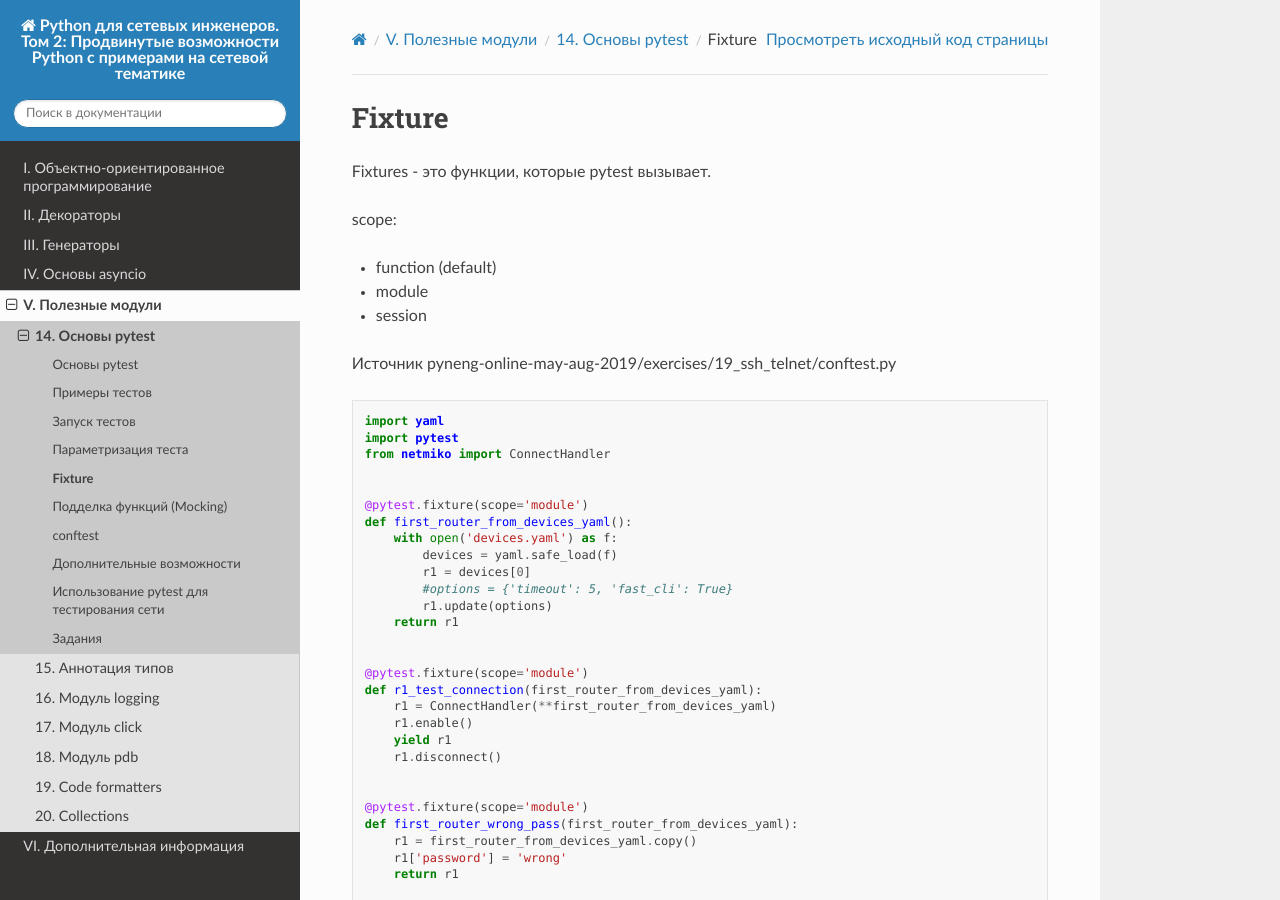
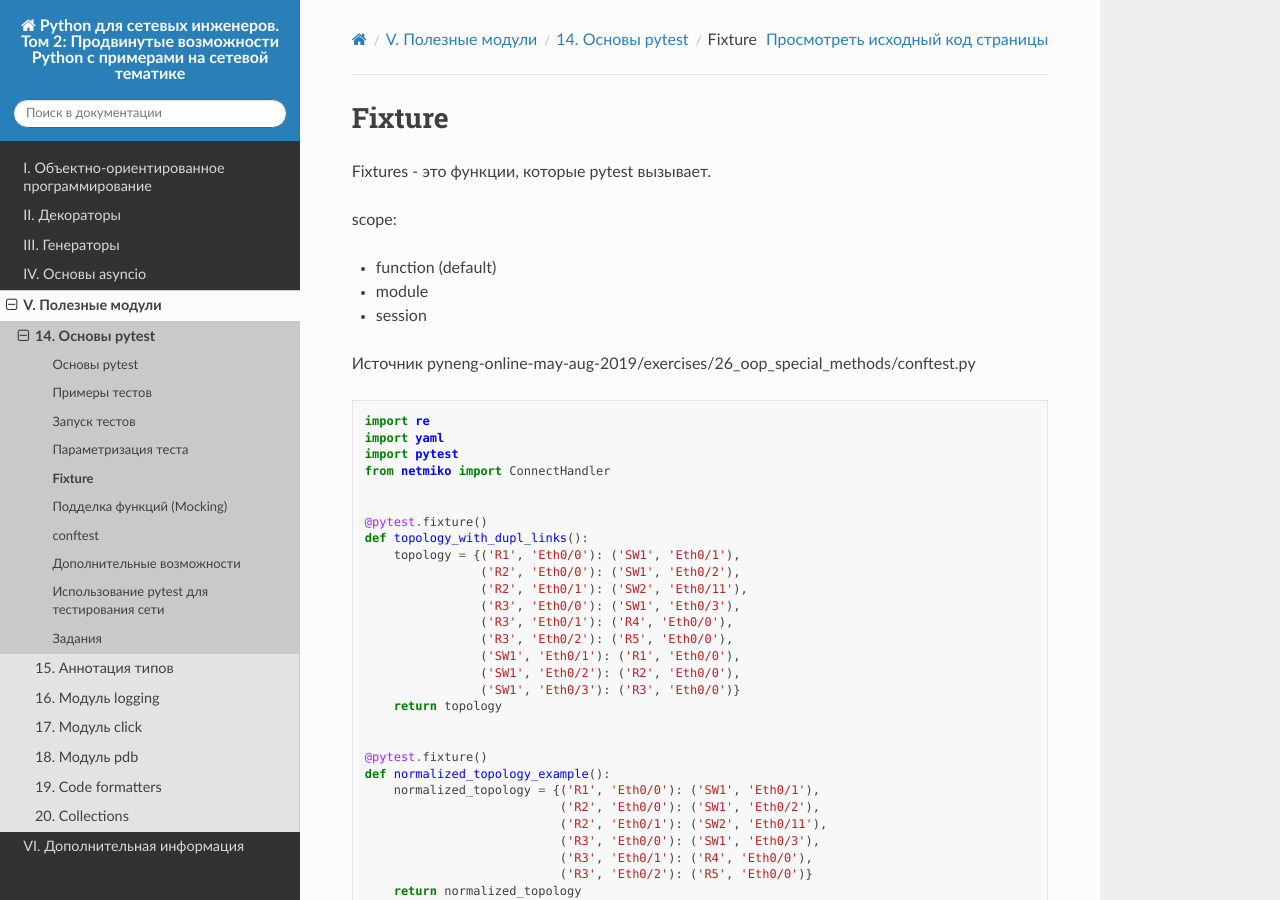
Before and after one commit to natenka/advpyneng-book, a Sphinx documentation site: the page built from docs/source/book/14_pytest_basics/fixture.rst, in a window 1280 px wide and 900 px high. Built offline with Sphinx 7.4.7 and the Read the Docs theme 2.0.0, drawn with Linux system fonts in a browser that asks for light colours; pages that are not in the unit, such as notebooks, are missing from menus.

Commit message:
pytest chapter draft

```diff
--- a/docs/source/book/14_pytest_basics/extra.rst
+++ b/docs/source/book/14_pytest_basics/extra.rst
@@ -27,3 +27,9 @@ pytest.raises
         with pytest.raises(task_27_2a.ErrorInCommand) as excinfo:
             return_value = r1.send_command('sh ip br')
         r1.disconnect()
+
+
+pytest-html
+~~~~~~~~~~~
+
+https://github.com/pytest-dev/pytest-html
--- a/docs/source/book/14_pytest_basics/fixture.rst
+++ b/docs/source/book/14_pytest_basics/fixture.rst
@@ -8,6 +8,43 @@ scope:
 * function (default)
 * module
 * session
+
+Источник pyneng-online-may-aug-2019/exercises/26_oop_special_methods/conftest.py
+
+.. code:: python
+
+    import re
+    import yaml
+    import pytest
+    from netmiko import ConnectHandler
+
+
+    @pytest.fixture()
+    def topology_with_dupl_links():
+        topology = {('R1', 'Eth0/0'): ('SW1', 'Eth0/1'),
+                    ('R2', 'Eth0/0'): ('SW1', 'Eth0/2'),
+                    ('R2', 'Eth0/1'): ('SW2', 'Eth0/11'),
+                    ('R3', 'Eth0/0'): ('SW1', 'Eth0/3'),
+                    ('R3', 'Eth0/1'): ('R4', 'Eth0/0'),
+                    ('R3', 'Eth0/2'): ('R5', 'Eth0/0'),
+                    ('SW1', 'Eth0/1'): ('R1', 'Eth0/0'),
+                    ('SW1', 'Eth0/2'): ('R2', 'Eth0/0'),
+                    ('SW1', 'Eth0/3'): ('R3', 'Eth0/0')}
+        return topology
+
+
+    @pytest.fixture()
+    def normalized_topology_example():
+        normalized_topology = {('R1', 'Eth0/0'): ('SW1', 'Eth0/1'),
+                               ('R2', 'Eth0/0'): ('SW1', 'Eth0/2'),
+                               ('R2', 'Eth0/1'): ('SW2', 'Eth0/11'),
+                               ('R3', 'Eth0/0'): ('SW1', 'Eth0/3'),
+                               ('R3', 'Eth0/1'): ('R4', 'Eth0/0'),
+                               ('R3', 'Eth0/2'): ('R5', 'Eth0/0')}
+        return normalized_topology
+
+
+
 
 
 Источник pyneng-online-may-aug-2019/exercises/19_ssh_telnet/conftest.py
```
Also changed, not shown: docs/source/book/14_pytest_basics/test_network.rst (+17 -0 lines).
